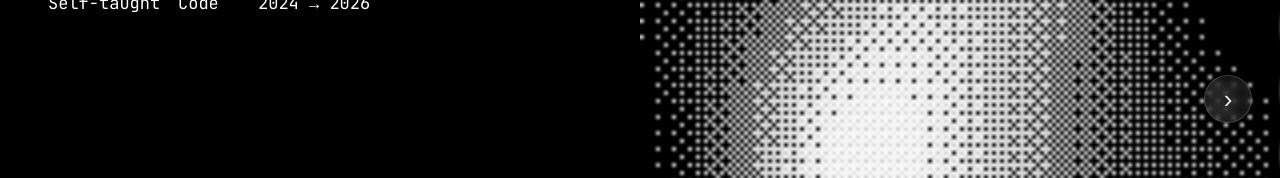
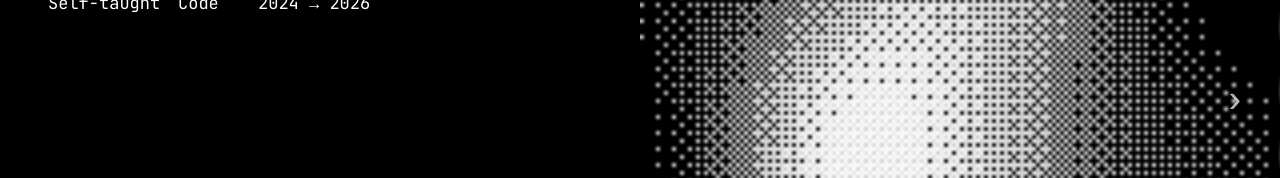
Before and after one commit to savewinkie/portfolio, a Next.js app: page / in a window 1280 px wide. Shown: the part 301-479 px from the top of the page. Built offline with nearby package versions, Linux system fonts and the light colour scheme.

Commit message:
added form gmail still bugged tho

```diff
--- a/app/globals.css
+++ b/app/globals.css
@@ -57,20 +57,16 @@ body {
 .toggle:hover { background: color-mix(in srgb, var(--fg) 10%, transparent); }
 .toggle svg { width: 24px; height: 24px; }
 
-.arrow { position: absolute; top: 50%; transform: translateY(-50%); cursor: pointer; font-size: 26px; z-index: 30; line-height: 1;
-  width: 48px; height: 48px; display: flex; align-items: center; justify-content: center; border-radius: 50%;
-  background: color-mix(in srgb, var(--fg) 8%, transparent); border: 1px solid color-mix(in srgb, var(--fg) 20%, transparent); color: var(--fg);
-  transition: opacity 0.2s, transform 0.2s, background 0.2s, border-color 0.2s; opacity: 0.9;
-  backdrop-filter: blur(4px); -webkit-backdrop-filter: blur(4px); }
-.arrow:hover { opacity: 1; background: var(--fg); color: var(--bg); border-color: var(--fg); }
-.arrow:active { transform: translateY(-50%) scale(0.85); }
+.arrow { position: absolute; top: 50%; transform: translateY(-50%); background: none; border: none; color: var(--fg); cursor: pointer; font-size: 38px; z-index: 30; padding: 10px; transition: opacity 0.2s, transform 0.2s; opacity: 0.7; line-height: 1; }
+.arrow:hover { opacity: 1; }
+.arrow:active { transform: translateY(-50%) scale(0.82); }
 .arrow.left-a { left: 24px; }
-.arrow.left-a:hover { transform: translateY(-50%) translateX(-3px); }
-.arrow.right-a { right: 28px; animation: arrowPulse 2.4s ease-in-out infinite; }
-.arrow.right-a:hover { transform: translateY(-50%) translateX(3px); animation: none; }
-@keyframes arrowPulse {
-  0%, 100% { box-shadow: 0 0 0 0 color-mix(in srgb, var(--fg) 30%, transparent); }
-  50% { box-shadow: 0 0 0 8px color-mix(in srgb, var(--fg) 0%, transparent); }
+.arrow.left-a:hover { transform: translateY(-50%) translateX(-5px); }
+.arrow.right-a { right: 32px; animation: arrowNudge 2s ease-in-out infinite; }
+.arrow.right-a:hover { transform: translateY(-50%) translateX(5px); animation: none; }
+@keyframes arrowNudge {
+  0%, 100% { transform: translateY(-50%) translateX(0); }
+  50% { transform: translateY(-50%) translateX(6px); }
 }
 
 .right { width: 50%; position: relative; background: #000; overflow: hidden; transition: background 0.4s; }
@@ -249,8 +245,8 @@ body {
 .budget-cta:hover { transform: translateY(-2px); opacity: 0.9; }
 .budget-cta .tie/* ── Contact modal (ContactCard style) ── */
 
-.contact-overlay { position: fixed; inset: 0; z-index: 9500; display: flex; align-items: center; justify-content: center; padding: 24px;
-  background: color-mix(in srgb, var(--bg) 55%, transparent); backdrop-filter: blur(10px) saturate(120%); -webkit-backdrop-filter: blur(10px) saturate(120%);
+.contact-overlay { position: fixed; inset: 0; z-index: 2147483647; display: flex; align-items: center; justify-content: center; padding: 24px;
+  background: color-mix(in srgb, var(--bg) 70%, transparent); backdrop-filter: blur(16px) saturate(120%); -webkit-backdrop-filter: blur(16px) saturate(120%);
   animation: modalBg 0.35s ease; }
 @keyframes modalBg { from { opacity: 0; } to { opacity: 1; } }
 
--- a/app/layout.jsx
+++ b/app/layout.jsx
@@ -43,9 +43,6 @@ export const metadata = {
     description: 'Building clean, fast web experiences with Next.js & React.',
     images: ['/og-image.png'],
   },
-  icons: {
-    icon: '/favicon.ico',
-  },
 };
 
 const jsonLd = {
```
Also changed, not shown: app/icon.svg (added).
